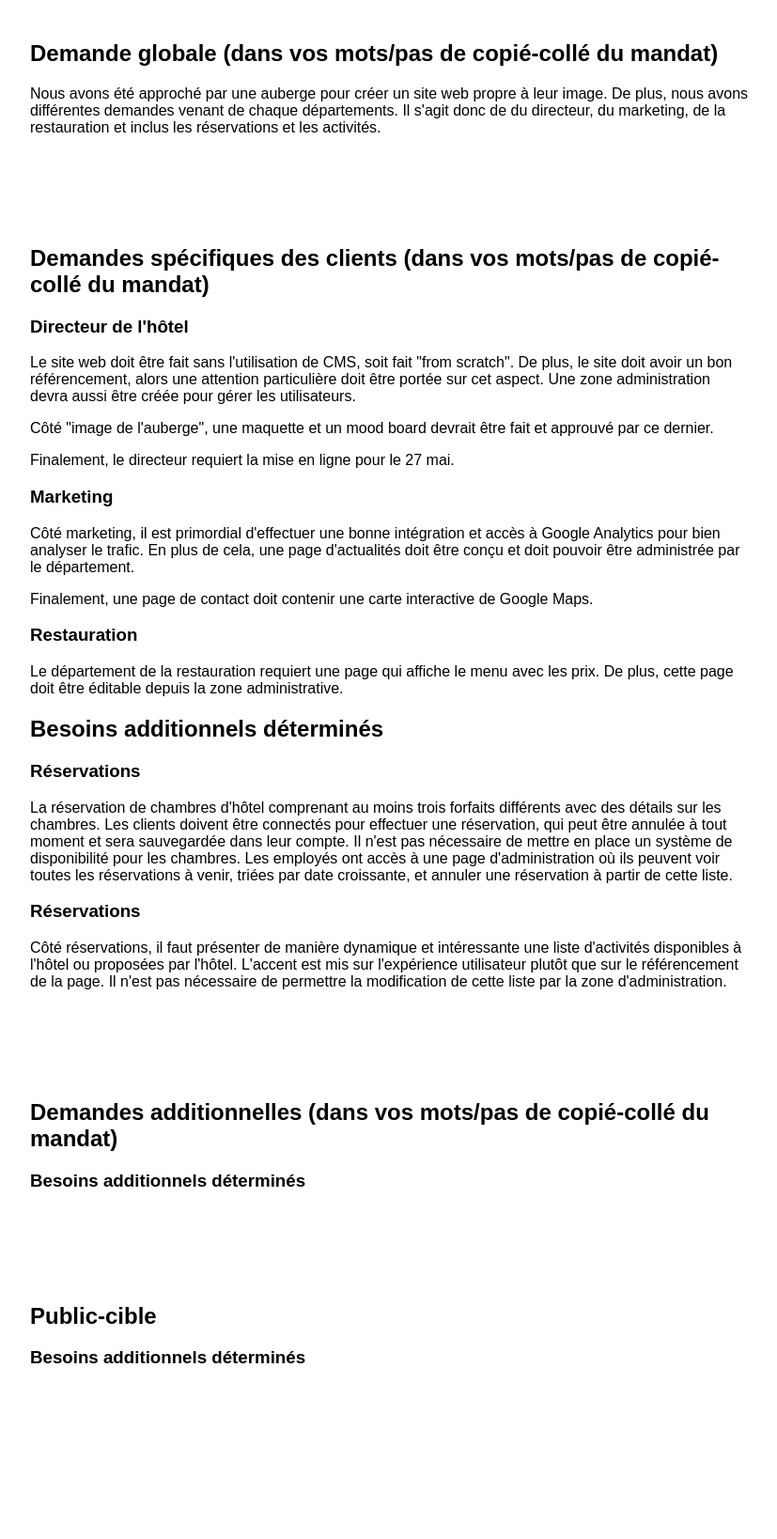
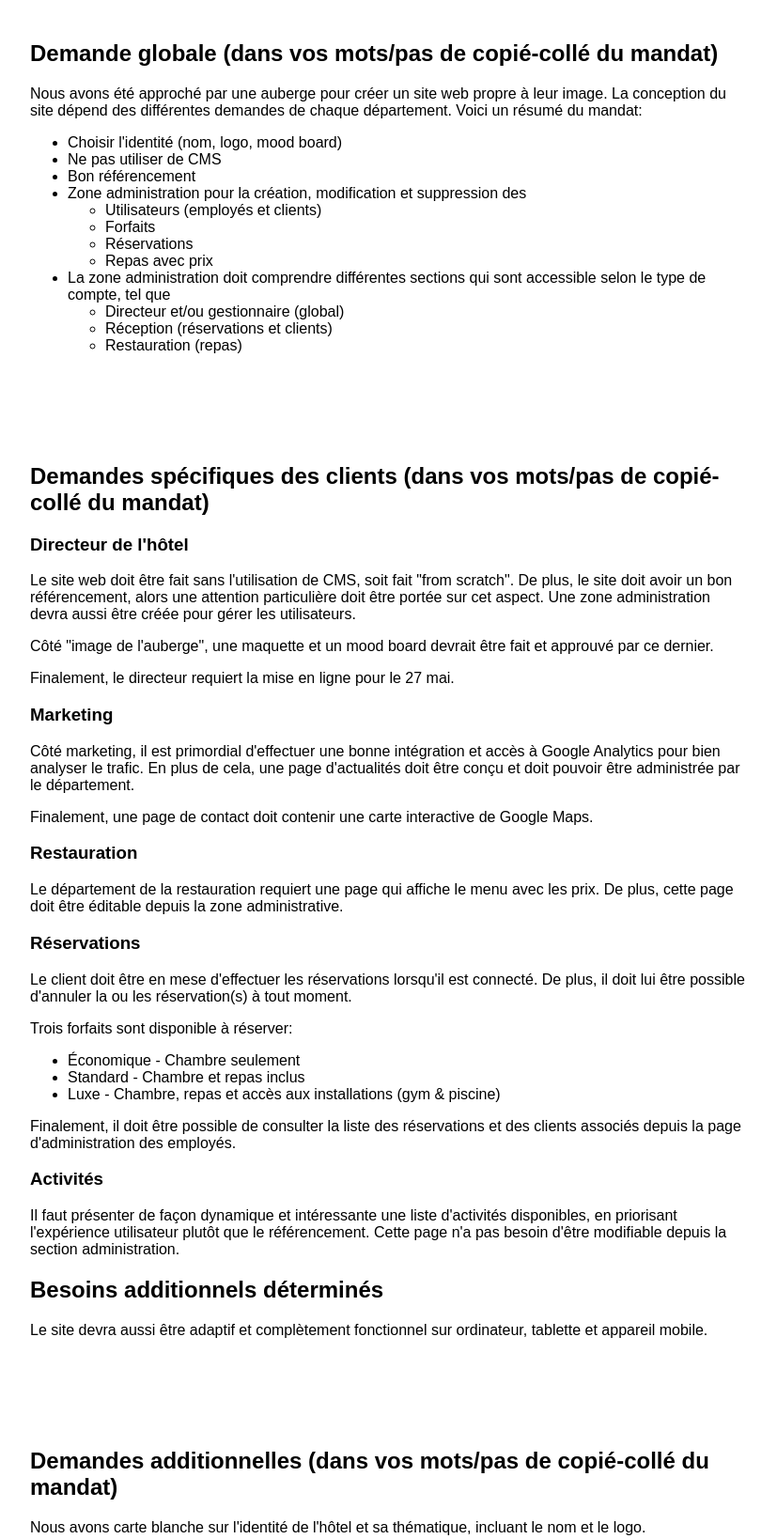
Before and after one commit to Snowhite27/synthese_auberge, a plain HTML site: page besoins.html in a window 1280 px wide. Shown: the part 235-1873 px from the top of the page at 94% size, without its empty margins (224-1051 px from the left). Before the commit the page ends 1750 px from the top, so only its background shows below. Drawn offline with Linux system fonts and the light colour scheme.

Commit message:
Modification besoins.html
Ajout du contenu dans:
- Demandes spécifiques des clients
- Demandes additionnelles

```diff
--- a/besoins.html
+++ b/besoins.html
@@ -24,7 +24,27 @@
     <main>
         <section>
             <h2>Demande globale (dans vos mots/pas de copié-collé du mandat)</h2>
-            <p>Nous avons été approché par une auberge pour créer un site web propre à leur image. De plus, nous avons différentes demandes venant de chaque départements. Il s'agit donc de du directeur, du marketing, de la restauration et inclus les réservations et les activités.</p>
+            <p>Nous avons été approché par une auberge pour créer un site web propre à leur image. La conception du site dépend des différentes demandes de chaque département. Voici un résumé du mandat:</p>
+            <ul>
+                <li>Choisir l'identité (nom, logo, mood board)</li>
+                <li>Ne pas utiliser de CMS</li>
+                <li>Bon référencement</li>
+                <li>Zone administration pour la création, modification et suppression des
+                    <ul>
+                        <li>Utilisateurs (employés et clients)</li>
+                        <li>Forfaits</li>
+                        <li>Réservations</li>
+                        <li>Repas avec prix</li>
+                    </ul>
+                </li>
+                <li>La zone administration doit comprendre différentes sections qui sont accessible selon le type de compte, tel que
+                    <ul>
+                        <li>Directeur et/ou gestionnaire (global)</li>
+                        <li>Réception (réservations et clients)</li>
+                        <li>Restauration (repas)</li>
+                    </ul>
+                </li>
+            </ul>
         </section>
         <section>
             <h2>Demandes spécifiques des clients (dans vos mots/pas de copié-collé du mandat)</h2>
@@ -41,20 +61,38 @@
             <h3>Restauration</h3>
             <p>Le département de la restauration requiert une page qui affiche le menu avec les prix. De plus, cette page doit être éditable depuis la zone administrative.</p>
 
+            <h3>Réservations</h3>
+            <p>Le client doit être en mese d'effectuer les réservations lorsqu'il est connecté. De plus, il doit lui être possible d'annuler la ou les réservation(s) à tout moment.</p>
+            <p>Trois forfaits sont disponible à réserver:
+                <ul>
+                    <li>Économique - Chambre seulement</li>
+                    <li>Standard - Chambre et repas inclus</li>
+                    <li>Luxe - Chambre, repas et accès aux installations (gym & piscine)</li>
+                </ul>
+            <p>Finalement, il doit être possible de consulter la liste des réservations et des clients associés depuis la page d'administration des employés.</p>
+
+            <h3>Activités</h3>
+            <p>Il faut présenter de façon dynamique et intéressante une liste d'activités disponibles, en priorisant l'expérience utilisateur plutôt que le référencement. Cette page n'a pas besoin d'être modifiable depuis la section administration.</p>
+
             <h2>Besoins additionnels déterminés</h2>
-            <h3>Réservations</h3>
-            <p>La réservation de chambres d'hôtel comprenant au moins trois forfaits différents avec des détails sur les chambres. Les clients doivent être connectés pour effectuer une réservation, qui peut être annulée à tout moment et sera sauvegardée dans leur compte. Il n'est pas nécessaire de mettre en place un système de disponibilité pour les chambres. Les employés ont accès à une page d'administration où ils peuvent voir toutes les réservations à venir, triées par date croissante, et annuler une réservation à partir de cette liste.</p>
-
-            <h3>Réservations</h3>
-            <p>Côté réservations, il faut présenter de manière dynamique et intéressante une liste d'activités disponibles à l'hôtel ou proposées par l'hôtel. L'accent est mis sur l'expérience utilisateur plutôt que sur le référencement de la page. Il n'est pas nécessaire de permettre la modification de cette liste par la zone d'administration.</p>
+            <p>Le site devra aussi être adaptif et complètement fonctionnel sur ordinateur, tablette et appareil mobile.</p>
 
         </section>
         <section>
             <h2>Demandes additionnelles (dans vos mots/pas de copié-collé du mandat)</h2>
+            <p>Nous avons carte blanche sur l'identité de l'hôtel et sa thématique, incluant le nom et le logo.</p>
+
             <h3>Besoins additionnels déterminés</h3>
+                <p>Le site web devra être hébregé quelque part. Pour éviter la maintenance, il sera préférable de faire affaire avec un hébergeur offrant la gestion de services. Voici quelques examples:</p>
+                <ul>
+                    <li>Scaleway</li>
+                    <li>OVH</li>
+                    <li>Leaseweb</li>
+                </ul>
         </section>
         <section>
             <h2>Public-cible</h2>
+            <p></p>
             <h3>Besoins additionnels déterminés</h3>
         </section>
     </main>
```
